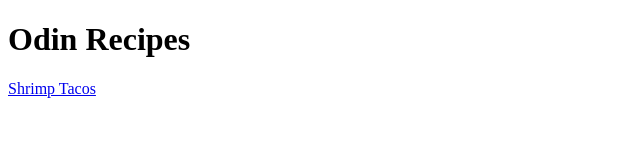
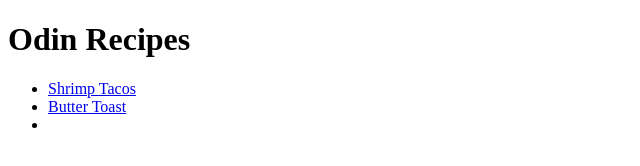
Before and after one commit to sc4rypotter/odin-recipes, a plain HTML site: page index.html in a window 1280 px wide. Shown: the whole page, without its empty margins (0-640 px from the left). Drawn offline with Linux system fonts and the light colour scheme.

Commit message:
Add recipes links

```diff
--- a/index.html
+++ b/index.html
@@ -8,9 +8,23 @@
   </head>
   <body>
     <h1>Odin Recipes</h1>
-    <a
-      href="file:///home/sc4rypotter/repos/odin-recipes/recipes/shrimp-tacos.html"
-      >Shrimp Tacos</a
-    >
+    <ul>
+      <li>
+        <a
+          href="file:///home/sc4rypotter/repos/odin-recipes/recipes/shrimp-tacos.html"
+          >Shrimp Tacos</a
+        >
+      </li>
+      <li>
+        <a
+          href="file:///home/sc4rypotter/repos/odin-recipes/recipes/butter-toast.html"
+          >Butter Toast
+        </a>
+      </li>
+      <li>
+        <a
+        href="/home/sc4rypotter/repos/odin-recipes/recipes/protein-shake.html"
+      </li>
+    </ul>
   </body>
 </html>
```
